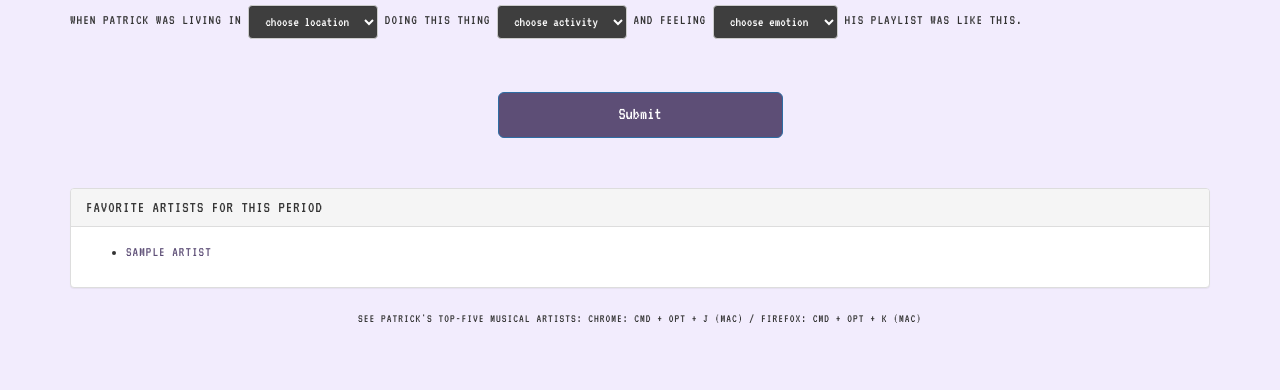
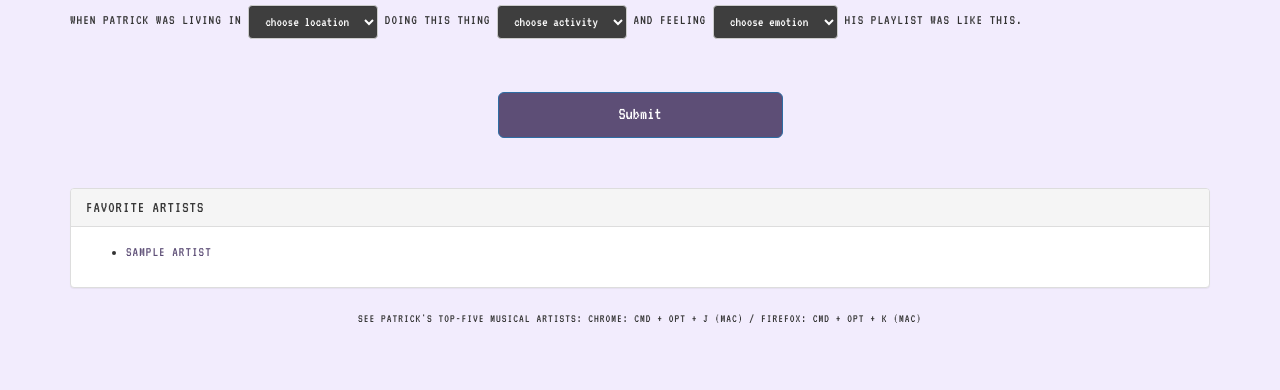
Before and after one commit to patrickbeeson/music-time-machine, a Flask app: template app/templates/index.html in a window 1280 px wide. Shown: the part 96-486 px from the top of the page. Run offline with Flask 2, Linux system fonts and the light colour scheme; tables that the repository leaves empty hold one stand-in row (values such as "Sample post"); the template is opened without the code that fills it: values that come from a table or form of the project are taken from there, most other values are stand-ins (such as "Sample title", 1, 10 or a date in 2020); parts of the project's set-up code (start-up, migrations or seed data) failed here and were passed over; some libraries are stand-ins or nearby versions.

Commit message:
Fix issue with variable referenced before assignment, update template.

```diff
--- a/app/templates/index.html
+++ b/app/templates/index.html
@@ -45,7 +45,7 @@
         {% if artists %}
         <div class="artists panel panel-default">
             <div class="panel-heading">
-                <h3 class="panel-title">{% if artist_list %}All artists{% else%}Favorite artists for this period{% endif %}</h3>
+                <h3 class="panel-title">Favorite artists</h3>
             </div>
             <div class="panel-body">
                 <ul class="artists_list">
--- a/app/views.py
+++ b/app/views.py
@@ -24,9 +24,8 @@ def index():
         artists = Artist.query.filter_by(location=location).filter_by(activity=activity).filter_by(emotion=emotion).all()
         if not location and not activity and not emotion:
             artists = Artist.query.all()
-            artist_list = Artist.query.all()
         if artists:
-            return render_template('index.html', form=form, artist_list=artist_list, artists=artists)
+            return render_template('index.html', form=form, artists=artists)
         else:
             flash('This combination of things never happened. Try again. Or, select nothing to see all artists.')
             return render_template('index.html', form=form)
```
